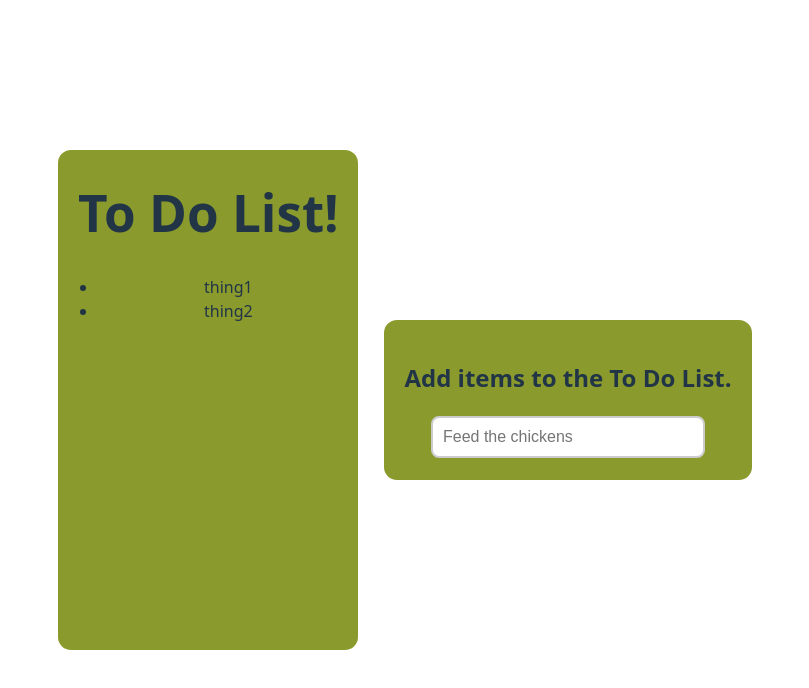
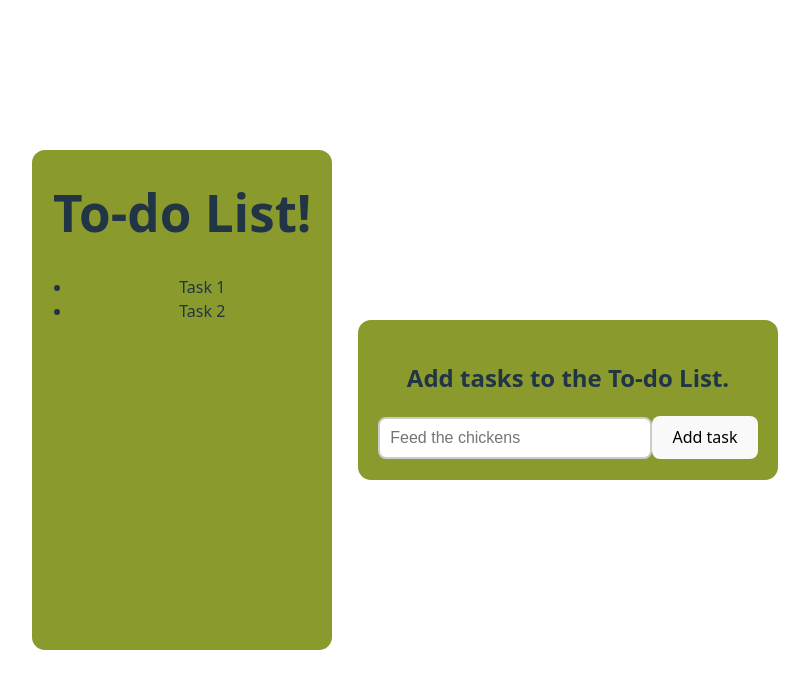
Before and after one commit to SergejNov/To-do-list, a React (Vite) app: page / in a window 1280 px wide. Shown: the top 688 px of the page, without its empty margins (235-1044 px from the left). Built offline with nearby package versions, Linux system fonts and the light colour scheme.

Commit message:
Added state, map and Add task button, added onChange event to the input field, changed h2 Add items... to Add tasks...

```diff
--- a/src/ToDoList.jsx
+++ b/src/ToDoList.jsx
@@ -1,23 +1,36 @@
-import { useState } from 'react'
-import './ToDo.css'
+import { useState } from 'react';
+import './ToDo.css';
 
 export default function ToDoList(){
-    const [toDo, setToDo] = useState()
+    const [todos, setTodos] = useState([
+  { id: 1, text: "Task 1", completed: true },
+  { id: 2, text: "Task 2", completed: false }
+]);
 
+ const [newTodos, setnewTodos] = useState("");
+
+
+ const handleInputChange = (e)=>{
+    setnewTodos(e.target.value);
+}
 
     return (<>
     <div className='main-container'>
     <div className="todo-container">
-        <h1>To Do List!</h1>
+        <h1>To-do List!</h1>
         <ul>
-            <li>thing1</li>
-            <li>thing2</li>
+            {
+            todos.map((item, id)=>{
+               return <li key={id}>{item.text}</li>
+            })
+            }
         </ul>
     </div>
     <div className='input-container'>
-        <h2>Add items to the To Do List.</h2>
-        <input type="text" placeholder="Feed the chickens" />
+        <h2>Add tasks to the To-do List.</h2>
+        <input type="text" placeholder="Feed the chickens" onChange={handleInputChange} />
+        <button>Add task</button>
     </div>
     </div>
-    </>)
+    </>);
 }
```
